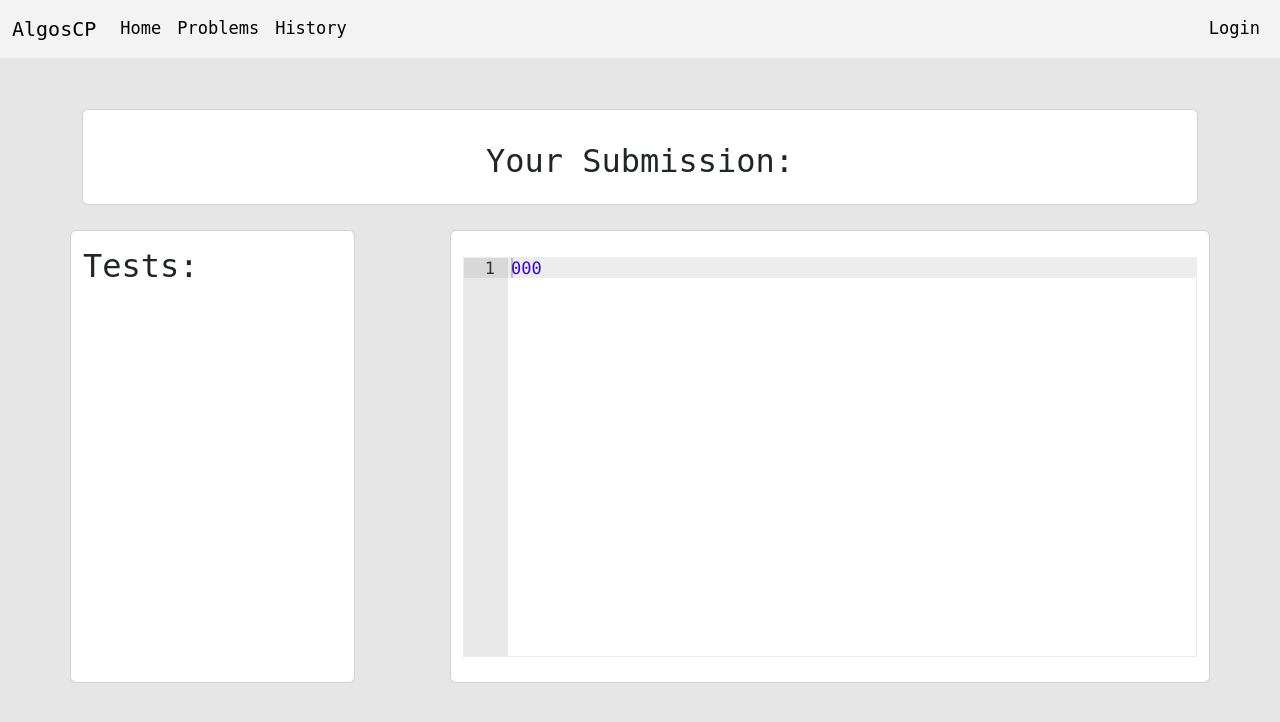
After one commit to xdaruis/AlgosCP, a Django app: template problems/templates/display_submission.html in a window 1280 px wide. The commit adds this page. Shown: the top 722 px of the page. Run offline with Django 3.2, Linux system fonts and the light colour scheme; the template is opened without the code that fills it: most values are stand-ins (such as "Sample title", 1, 10 or a date in 2020); some libraries are stand-ins or nearby versions.

Commit message:
Added history and submission page

```diff
--- a/problems/migrations/0002_problem_title.py
+++ b/problems/static/submission.js
@@ -1,18 +1,12 @@
-# Generated by Django 4.2.3 on 2023-08-06 21:34
+let editor = document.getElementById('editor');
 
-from django.db import migrations, models
-
-
-class Migration(migrations.Migration):
-
-    dependencies = [
-        ('problems', '0001_initial'),
-    ]
-
-    operations = [
-        migrations.AddField(
-            model_name='problem',
-            name='title',
-            field=models.CharField(default='', max_length=50),
-        ),
-    ]
+ace.edit(editor, {
+    theme: 'ace/theme/xcode',
+    mode: 'ace/mode/c_cpp',
+    tabSize: 4,
+    useSoftTabs: true,
+    keyboardHandler: 'ace/keyboard/vscode',
+    wrapWithQuotes: true,
+    setUseWorker: false,
+    readOnly: true,
+});
--- /dev/null
+++ b/problems/templates/display_submission.html
@@ -0,0 +1,30 @@
+{% extends 'base.html' %}
+{% load static %}
+
+{% block content %}
+  <link rel="stylesheet" href="{% static 'problems_styling.css' %}">
+  <center>
+    <div class="card">
+      <div class="card-body">
+        <pre></pre>
+        <h2>Your Submission:</h2>
+      </div>
+    </div>
+  </center>
+  <br>
+  <div class="row">
+    <div class="card col-3">
+      <pre></pre>
+      <h2>Tests:</h2>
+    </div>
+    <div class="col-1"></div>
+    <div class="card col-8">
+      <br>
+      <div id="editor">{{ submission.code }}</div>
+      <br>
+    </div>
+  </div>
+  <br><br>
+  <script src="https://cdnjs.cloudflare.com/ajax/libs/ace/1.23.4/ace.js" integrity="sha512-W2EhLZb9bxEATRhug+NU1OHCaM0hovRJbR7BvUNEytEWYJKxZiL4fGz3tiPpid0nycdwW7EnGlSonxvrs+EU6g==" crossorigin="anonymous" referrerpolicy="no-referrer"></script>
+  <script src="{% static 'submission.js' %}"></script>
+{% endblock %}
--- a/problems/urls.py
+++ b/problems/urls.py
@@ -5,5 +5,6 @@ urlpatterns = [
     path('problems/', views.list, name='list'),
     path('problems/<problem_name>/', views.display_problem, name='display_problem'),
     path('send/<problem_id>/', views.send_problem, name='send'),
+    path('submission/<submission_id>/', views.view_submission, name='submission'),
     path('history/', views.history, name='history'),
 ]
```
Also changed, not shown: problems/templates/history.html (+9 -3 lines), problems/views.py (+8 -1 lines), db.sqlite3.
